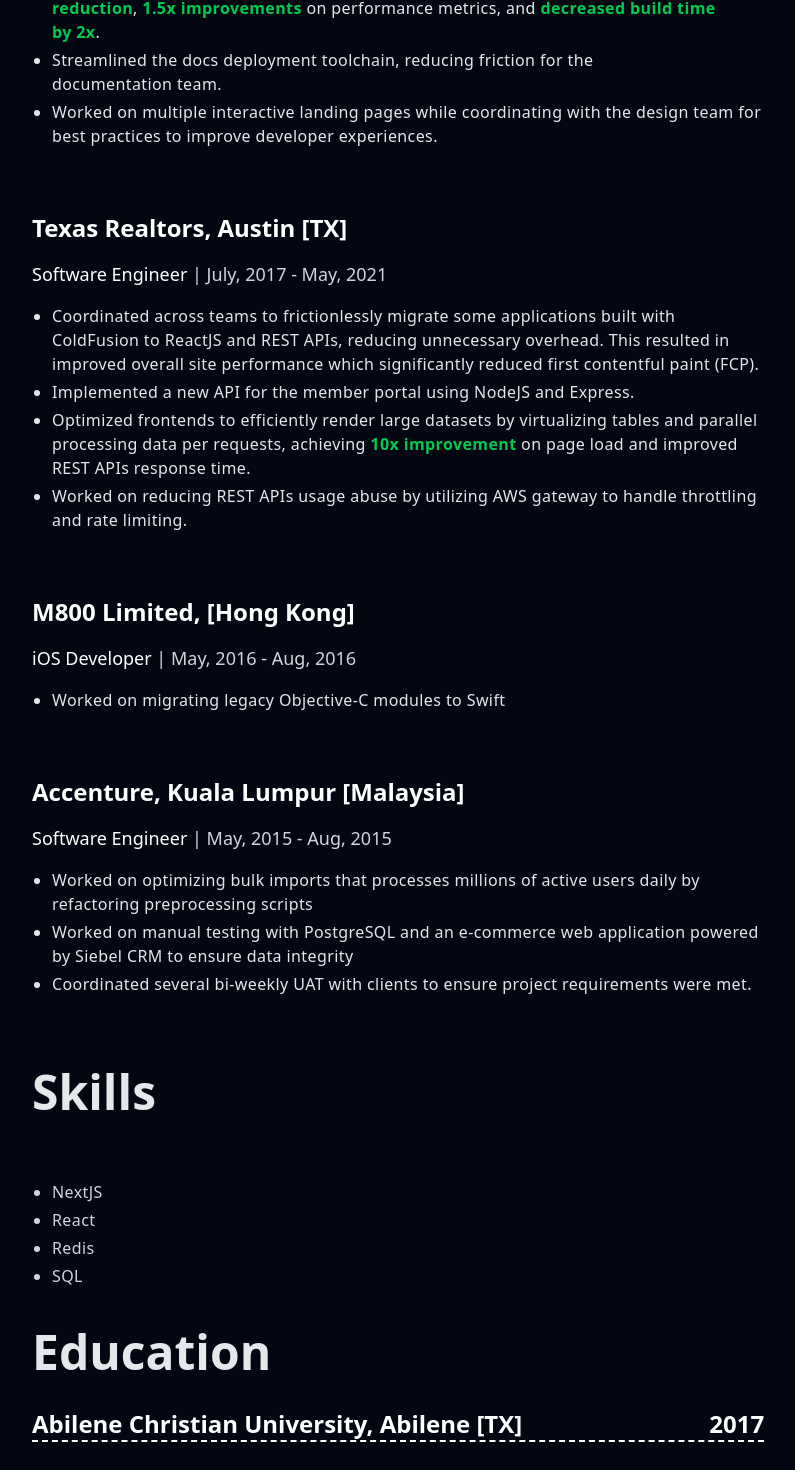
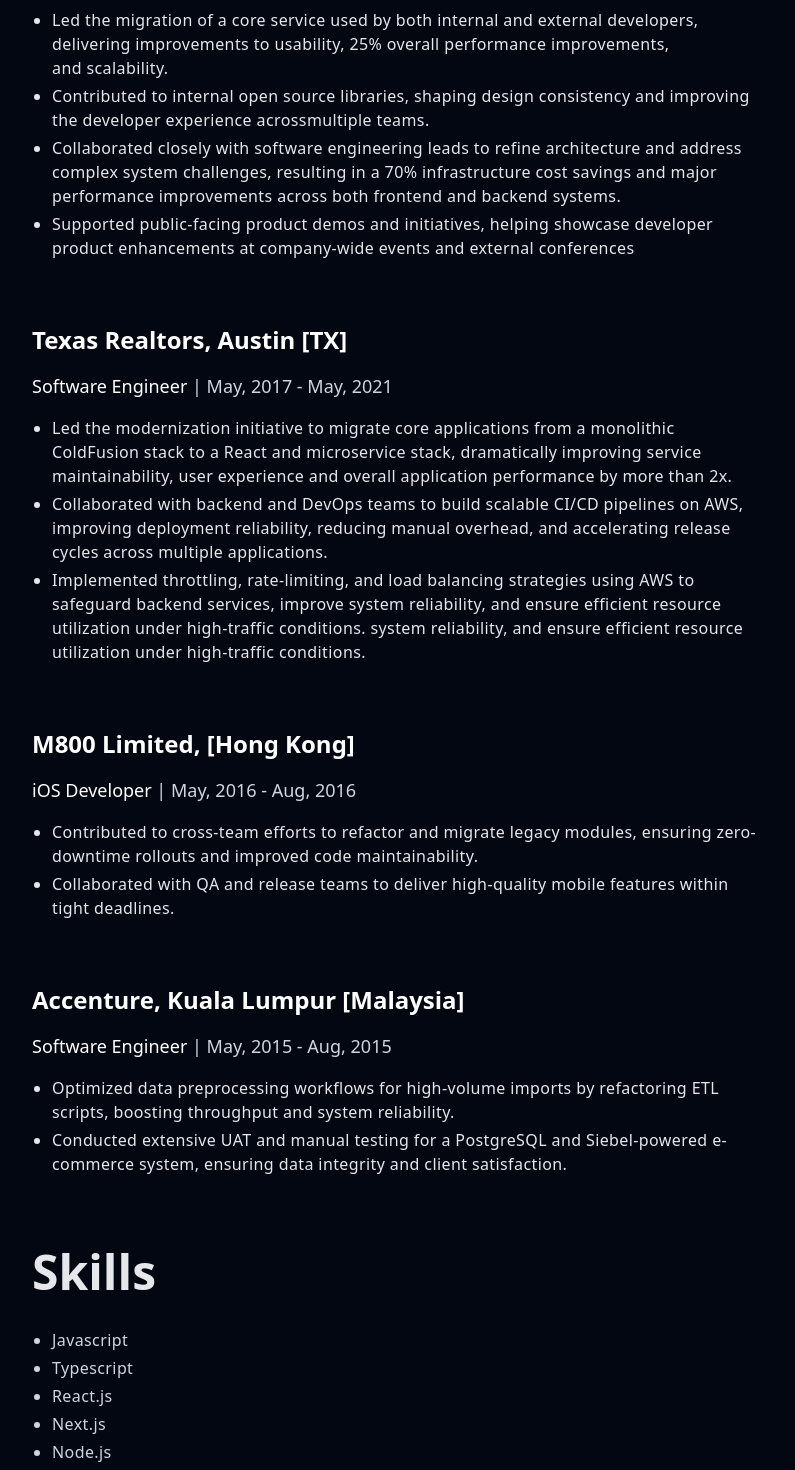
Before and after one commit to shawnycx-dev/portfolio, a Next.js app: page /resume in a window 1280 px wide. Shown: the part 936-2406 px from the top of the page, without its empty margins (0-795 px from the left). Built offline with nearby package versions, Linux system fonts and the light colour scheme; a web font is replaced by a local one.

Commit message:
Updated resume data & add skills

```diff
--- a/src/app/resume/(lib)/resume.json
+++ b/src/app/resume/(lib)/resume.json
@@ -3,7 +3,7 @@
     "email": "shawnycx@gmail.com",
     "resume_download_url": "/assets/resume.pdf"
   },
-  "summary": "Highly motivated and seasoned software engineer who is obsessed with improving UX/DX for all. Passionate and dedicated in delivering high-quality results and continuously seeking opportunity for growth.",
+  "summary": "Results-driven Software Engineer with 7+ years of experience delivering high-impact solutions across fast-paced, customer-focused environments. Specializes in building scalable platforms, optimizing system performance, and leading cross-functional initiatives that enhance both developer and user experiences. Adept at collaborating with stakeholders, and architecting solutions that align technical excellence with business goals. Passionate about engineering quality, operational efficiency, and continuous innovation.",
   "experiences": [
     {
       "company_name": "BigCommerce",
@@ -13,24 +13,23 @@
       "end_date": "",
       "location": "Austin [TX]",
       "responsibilities": [
-        "Optimized Redis cache to reduce requests by <strong>89x</strong> which resulted in <strong>70% reduction</strong> in Redis server cost and improved overall site request latencies.",
-        "Lead developer responsible for coordinating with stakeholders to fully migrate the BigCommerce developer center to NextJS with ISR/SSR which resulted in significant <strong>cost reduction</strong>, <strong>1.5x improvements</strong> on performance metrics, and <strong>decreased build time by 2x</strong>.",
-        "Streamlined the docs deployment toolchain, reducing friction for the documentation team.",
-        "Worked on multiple interactive landing pages while coordinating with the design team for best practices to improve developer experiences."
+        "Led the migration of a core service used by both internal and external developers, delivering improvements to usability, 25% overall performance improvements, and scalability.",
+        "Contributed to internal open source libraries, shaping design consistency and improving the developer experience acrossmultiple teams.",
+        "Collaborated closely with software engineering leads to refine architecture and address complex system challenges, resulting in a 70% infrastructure cost savings and major performance improvements across both frontend and backend systems.",
+        "Supported public-facing product demos and initiatives, helping showcase developer product enhancements at company-wide events and external conferences"
       ]
     },
     {
       "company_name": "Texas Realtors",
       "company_url": "https://www.texasrealestate.com/",
       "role": "Software Engineer",
-      "start_date": "July, 2017",
+      "start_date": "May, 2017",
       "end_date": "May, 2021",
       "location": "Austin [TX]",
       "responsibilities": [
-        "Coordinated across teams to frictionlessly migrate some applications built with ColdFusion to ReactJS and REST APIs, reducing unnecessary overhead. This resulted in improved overall site performance which significantly reduced first contentful paint (FCP).",
-        "Implemented a new API for the member portal using NodeJS and Express.",
-        "Optimized frontends to efficiently render large datasets by virtualizing tables and parallel processing data per requests, achieving <strong>10x improvement</strong> on page load and improved REST APIs response time.",
-        "Worked on reducing REST APIs usage abuse by utilizing AWS gateway to handle throttling and rate limiting."
+        "Led the modernization initiative to migrate core applications from a monolithic ColdFusion stack to a React and microservice stack, dramatically improving service maintainability, user experience and overall application performance by more than 2x.",
+        "Collaborated with backend and DevOps teams to build scalable CI/CD pipelines on AWS, improving deployment reliability, reducing manual overhead, and accelerating release cycles across multiple applications.",
+        "Implemented throttling, rate-limiting, and load balancing strategies using AWS to safeguard backend services, improve system reliability, and ensure efficient resource utilization under high-traffic conditions. system reliability, and ensure efficient resource utilization under high-traffic conditions."
       ]
     },
     {
@@ -41,7 +40,8 @@
       "end_date": "Aug, 2016",
       "location": "[Hong Kong]",
       "responsibilities": [
-        "Worked on migrating legacy Objective-C modules to Swift"
+        "Contributed to cross-team efforts to refactor and migrate legacy modules, ensuring zero-downtime rollouts and improved code maintainability.",
+        "Collaborated with QA and release teams to deliver high-quality mobile features within tight deadlines."
       ]
     },
     {
@@ -52,13 +52,25 @@
       "end_date": "Aug, 2015",
       "location": "Kuala Lumpur [Malaysia]",
       "responsibilities": [
-        "Worked on optimizing bulk imports that processes millions of active users daily by refactoring preprocessing scripts",
-        "Worked on manual testing with PostgreSQL and an e-commerce web application powered by Siebel CRM to ensure data integrity",
-        "Coordinated several bi-weekly UAT with clients to ensure project requirements were met."
+        "Optimized data preprocessing workflows for high-volume imports by refactoring ETL scripts, boosting throughput and system reliability.",
+        "Conducted extensive UAT and manual testing for a PostgreSQL and Siebel-powered e-commerce system, ensuring data integrity and client satisfaction."
       ]
     }
   ],
-  "skills": [],
+  "skills": [
+    "Javascript",
+    "Typescript",
+    "React.js",
+    "Next.js",
+    "Node.js",
+    "AWS",
+    "Git",
+    "GitHub",
+    "Redis",
+    "CI/CD",
+    "MySQL",
+    "PostgreSQL"
+  ],
   "educations": [
     {
       "school": "Abilene Christian University",
--- a/src/app/resume/page.tsx
+++ b/src/app/resume/page.tsx
@@ -111,12 +111,8 @@
           >
             Skills
           </h2>
-          <p className="max-w-[80ch] leading-normal"></p>
           <ul className="font-montserrat text-gray-300 list-disc list-outside pl-5 space-y-1 [&>li]:text-pretty tracking-wide">
-            <li>NextJS</li>
-            <li>React</li>
-            <li>Redis</li>
-            <li>SQL</li>
+            {resumeData.skills.map((skill, index) => <li key={`skill-${index}_${skill}-`}>{skill}</li>)}
           </ul>
         </div>
 
```
